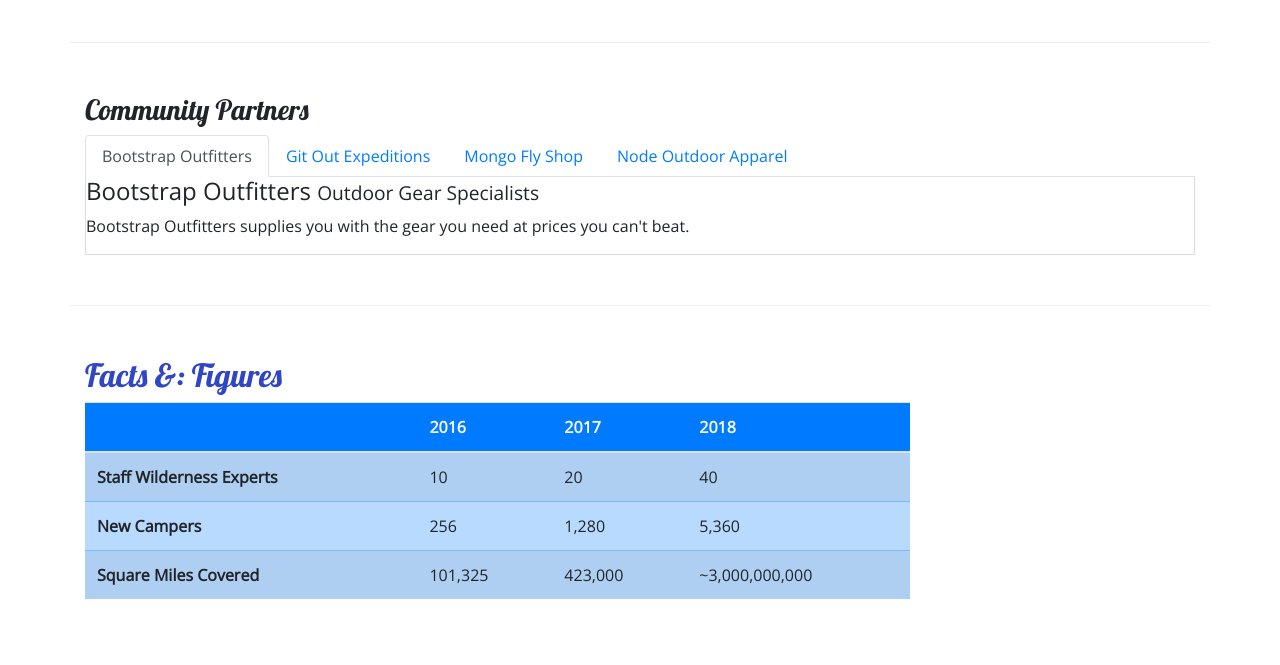
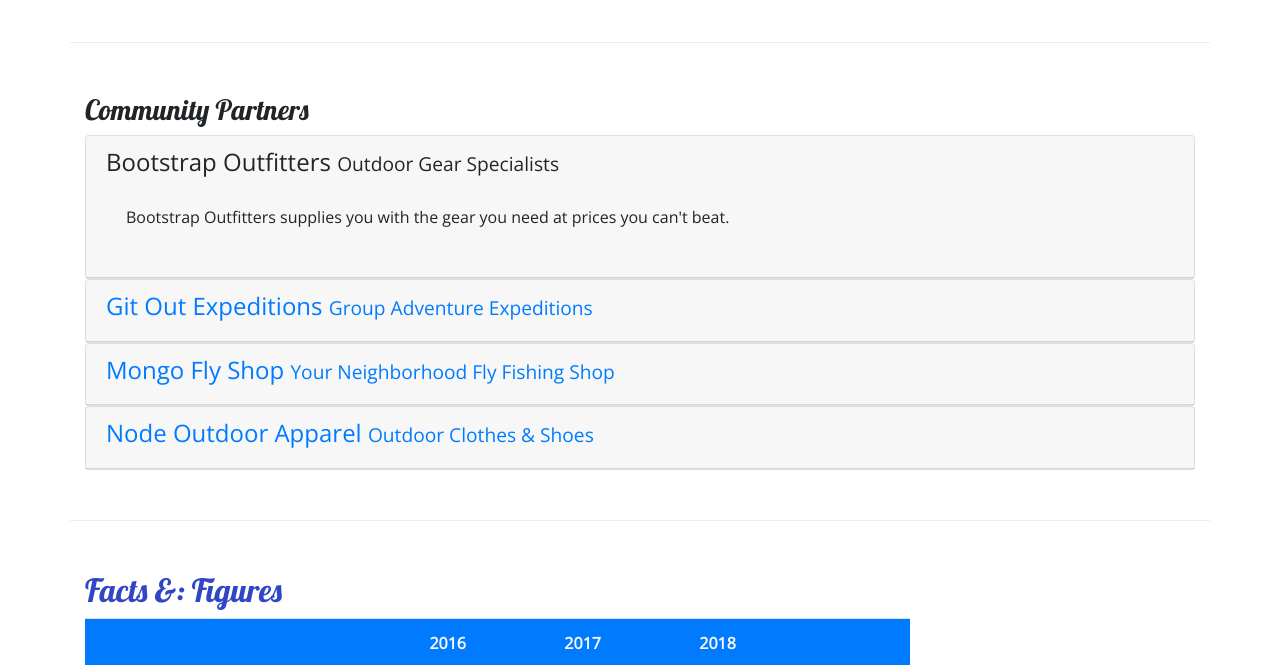
Before and after one commit to WesMcKnight/projectNumOne, a website: page aboutus.html in a window 1280 px wide. Shown: the part 800-1465 px from the top of the page. Drawn offline with nearby package versions, Linux system fonts and the light colour scheme.

Commit message:
Accordion

```diff
--- a/aboutus.html
+++ b/aboutus.html
@@ -102,36 +102,46 @@
             <div class="row row-content">
                 <div class="col">
                     <h3>Community Partners</h3>
-                    <ul class="nav nav-tabs">
-                        <li class="nav nav-item">
-                            <a class="nav-link active" href="#bootstrap" role="tab" data-toggle="tab">Bootstrap Outfitters</a>
-                        </li>
-                        <li class="nav-item">
-                            <a class="nav-link" href="#git" role="tab" data-toggle="tab">Git Out Expeditions</a>
-                        </li>
-                        <li class="nav-item">
-                            <a class="nav-link" href="#mongo" role="tab" data-toggle="tab">Mongo Fly Shop</a>
-                        </li>
-                        <li class="nav-item">
-                            <a class="nav-link" href="#node" role="tab" data-toggle="tag">Node Outdoor Apparel</a>
-                        </li>
-                    </ul>
-                    <div class="tab-content">
-                        <div role="tabpanel" class="tab-pane fade show active" id="bootstrap">
-                            <h4>Bootstrap Outfitters <small>Outdoor Gear Specialists</small></h4>
-                            <p class="d-none d-sm-block">Bootstrap Outfitters supplies you with the gear you need at prices you can't beat.</p>
+                    <div id="accordion">
+                        <div class="card">
+                            <div role="tab" class="card-header">
+                                <h4><a data-toggle="collapse" data-target="#bootstrap">Bootstrap Outfitters <small>Outdoor Gear Specialists</small></a></h4>
+                                <div class="collapse show" id="bootstrap" data-parent="#accordion">
+                                    <div class="card-body">
+                                        <p class="d-none d-sm-block">Bootstrap Outfitters supplies you with the gear you need at prices you can't beat.</p>
+                                    </div>
+                                </div>
+                            </div>
                         </div>
-                        <div role="tabpanel" class="tab-pane fade" id="git">
-                            <h4>Git Out Expeditions <small>Group Adventure Expeditions</small></h4>
-                            <p class="d-none d-sm-block">Join Git Out Expeditions to explore new horizons with a group of other adventurers!</p>
+                        <div class="card">
+                            <div role="tab" class="card-header">
+                                <h4><a class="collapsed" data-toggle="collapse" data-target="#git">Git Out Expeditions <small>Group Adventure Expeditions</small></a></h4>
+                                <div class="collapse" id="git" data-parent="#accordion">
+                                    <div class="card-body">
+                                        <p class="d-none d-sm-block">Join Git Out Expeditions to explore new horizons with a group of other adventurers!</p>
+                                    </div>
+                                </div>
+                            </div>
                         </div>
-                        <div role="tabpanel" class="tab-pane fade" id="mongo">
-                            <h4>Mongo Fly Shop <small>Your Neighborhood Fly Fishing Shop</small></h4>
-                            <p class="d-none d-sm-block">Need a new fishing pole, a tacklebox, or flies of all kinds? Stop by Mongo Fly Shop.</p>
+                        <div class="card">
+                            <div role="tab" class="card-header">
+                                <h4><a class="collapsed" data-toggle="collapse" data-target="#mongo">Mongo Fly Shop <small>Your Neighborhood Fly Fishing Shop</small></a></h4>
+                                <div class="collapse" id="mongo" data-parent="#accordion">
+                                    <div class="card-body">
+                                        <p class="d-none d-sm-block">Need a new fishing pole, a tacklebox, or flies of all kinds? Stop by Mongo Fly Shop.</p>
+                                    </div>
+                                </div>
+                            </div>
                         </div>
-                        <div role="tabpanel" class="tab-pane fade" id="node">
-                            <h4>Node Outdoor Apparel <small>Outdoor Clothes & Shoes</small></h4>
-                            <p class="d-none d-sm-block">From polar fleeces to swimsuits, hiking boots to waders, a visit to Node will be sure to get you covered.</p>
+                        <div class="card">
+                            <div role="tab" class="card-header">
+                                <h4><a class="collapsed" data-toggle="collapse" data-target="#node">Node Outdoor Apparel <small>Outdoor Clothes & Shoes</small></a></h4>
+                                <div class="collapse" id="node" data-parent="#accordion">
+                                    <div class="card-body">
+                                        <p class="d-none d-sm-block">From polar fleeces to swimsuits, hiking boots to waders, a visit to Node will be sure to get you covered.</p>
+                                    </div>
+                                </div>
+                            </div>
                         </div>
                     </div>
                 </div>
```
